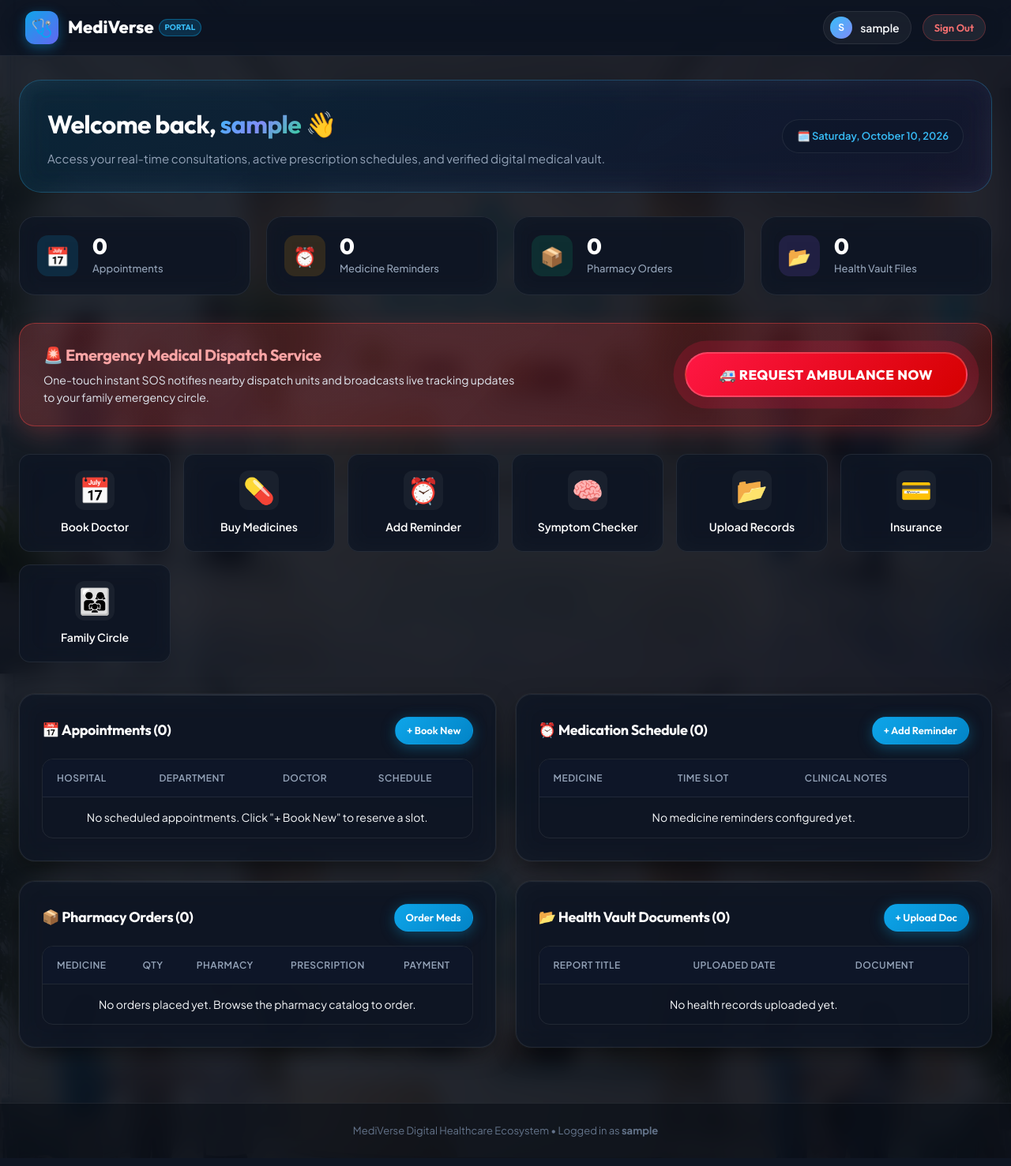
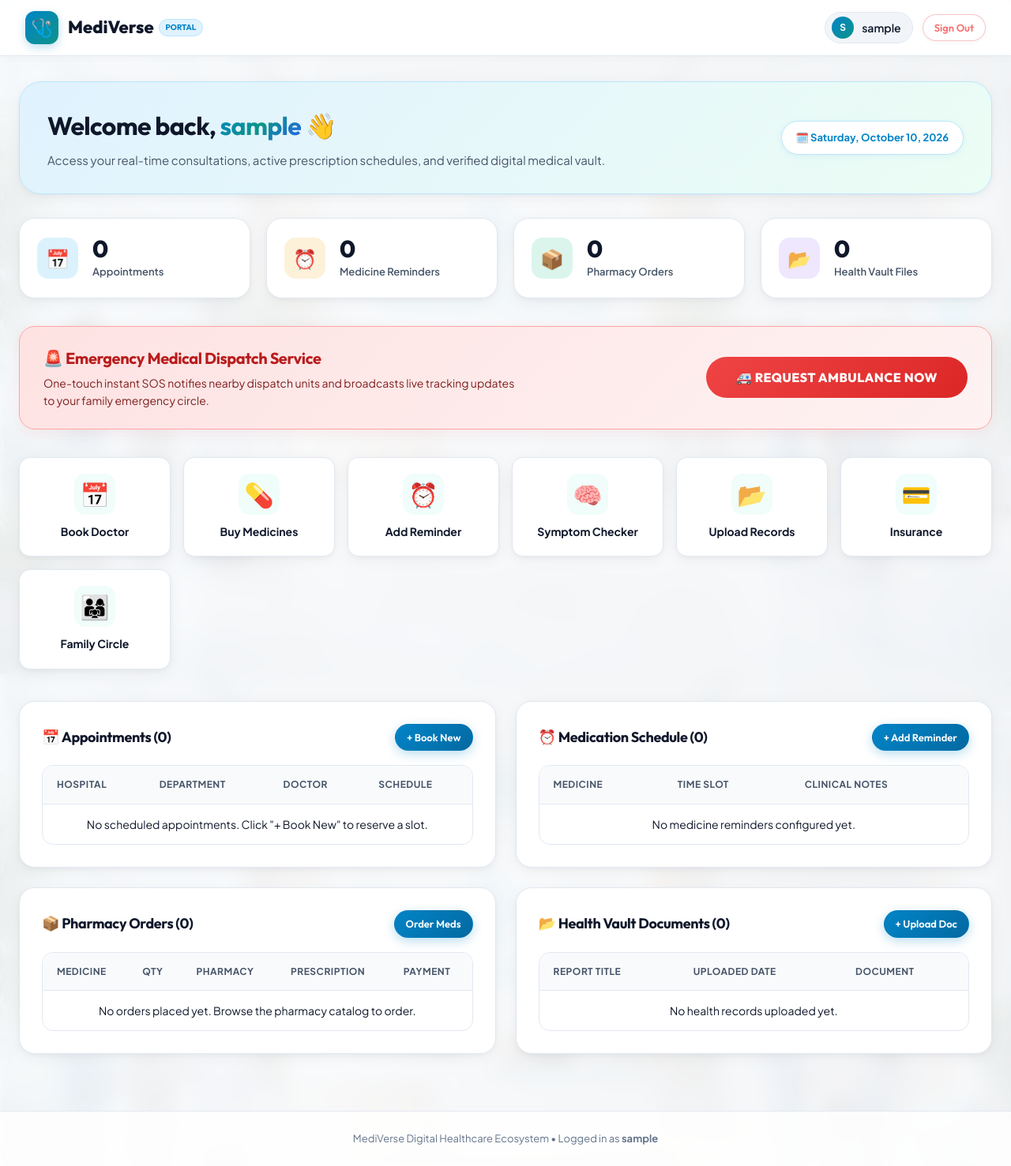
Before and after one commit to chandana-builds/MediVerse, a PHP site: page /dashboard.php in a window 1280 px wide. Shown: the whole page at 79% size. Before the commit the page ends 1440 px from the top, so only its background shows below. Run offline with PHP 8.4, Linux system fonts and the light colour scheme; the visitor is signed in with stand-in values (Sample User, id 1); data that the repository does not hold is empty.

Commit message:
style: transform UI to professional warm clinical light theme

```diff
--- a/htdocs/checkout.php
+++ b/htdocs/checkout.php
@@ -70,7 +70,7 @@ if ($_SERVER["REQUEST_METHOD"] == "POST") {
         }
 
         .summary-banner {
-            background: rgba(15, 23, 42, 0.7);
+            background: #f8fafc;
             border: 1px solid var(--border-subtle);
             border-radius: var(--radius-md);
             padding: 20px;
@@ -87,13 +87,13 @@ if ($_SERVER["REQUEST_METHOD"] == "POST") {
         }
 
         .summary-row strong {
-            color: #fff;
+            color: #0f172a;
         }
 
         .total-price {
             font-size: 24px;
             font-weight: 800;
-            color: #34d399;
+            color: #059669;
             font-family: var(--font-heading);
         }
     </style>
--- a/htdocs/dashboard.php
+++ b/htdocs/dashboard.php
@@ -38,16 +38,17 @@ $ord_count = $orders ? $orders->num_rows : 0;
             flex-wrap: wrap;
             gap: 20px;
             margin-bottom: 30px;
-            background: linear-gradient(135deg, rgba(14, 165, 233, 0.15), rgba(99, 102, 241, 0.1));
-            border: 1px solid rgba(56, 189, 248, 0.25);
+            background: linear-gradient(135deg, #e0f2fe 0%, #ecfdf5 100%);
+            border: 1px solid #bae6fd;
             border-radius: var(--radius-xl);
             padding: 30px 35px;
-            backdrop-filter: blur(16px);
+            box-shadow: var(--shadow-card);
         }
 
         .welcome-text h1 {
             font-size: 32px;
             margin-bottom: 6px;
+            color: #0f172a;
         }
 
         .welcome-text p {
@@ -56,16 +57,17 @@ $ord_count = $orders ? $orders->num_rows : 0;
         }
 
         .dash-date-badge {
-            background: rgba(15, 23, 42, 0.7);
-            border: 1px solid var(--border-subtle);
+            background: #ffffff;
+            border: 1px solid #bae6fd;
             padding: 10px 18px;
             border-radius: var(--radius-full);
             font-size: 13px;
-            font-weight: 600;
-            color: var(--primary-light);
+            font-weight: 700;
+            color: #0284c7;
             display: flex;
             align-items: center;
             gap: 8px;
+            box-shadow: 0 2px 8px rgba(2, 132, 199, 0.08);
         }
 
         /* KPI Quick Counters */
@@ -77,21 +79,21 @@ $ord_count = $orders ? $orders->num_rows : 0;
         }
 
         .kpi-card {
-            background: var(--bg-card);
+            background: #ffffff;
             border: 1px solid var(--border-subtle);
             border-radius: var(--radius-lg);
             padding: 22px;
-            backdrop-filter: blur(14px);
             display: flex;
             align-items: center;
             gap: 18px;
+            box-shadow: var(--shadow-card);
             transition: var(--transition);
         }
 
         .kpi-card:hover {
             transform: translateY(-3px);
-            border-color: rgba(56, 189, 248, 0.4);
-            box-shadow: 0 10px 25px -5px rgba(0, 0, 0, 0.5);
+            border-color: #93c5fd;
+            box-shadow: var(--shadow-card-hover);
         }
 
         .kpi-icon {
@@ -105,24 +107,24 @@ $ord_count = $orders ? $orders->num_rows : 0;
         }
 
         .kpi-info .kpi-num {
-            font-size: 28px;
+            font-size: 30px;
             font-weight: 800;
             font-family: var(--font-heading);
-            color: #fff;
+            color: #0f172a;
             line-height: 1.1;
         }
 
         .kpi-info .kpi-title {
             color: var(--text-muted);
             font-size: 13px;
-            font-weight: 500;
+            font-weight: 600;
             margin-top: 2px;
         }
 
         /* Emergency Action Banner */
         .emergency-banner {
-            background: linear-gradient(135deg, rgba(239, 68, 68, 0.22), rgba(185, 28, 28, 0.28));
-            border: 1px solid rgba(239, 68, 68, 0.45);
+            background: linear-gradient(135deg, #fee2e2 0%, #fef2f2 100%);
+            border: 1.5px solid #fca5a5;
             border-radius: var(--radius-lg);
             padding: 24px 30px;
             display: flex;
@@ -131,7 +133,7 @@ $ord_count = $orders ? $orders->num_rows : 0;
             flex-wrap: wrap;
             gap: 20px;
             margin-bottom: 35px;
-            box-shadow: 0 10px 30px -5px rgba(239, 68, 68, 0.25);
+            box-shadow: 0 4px 18px rgba(220, 38, 38, 0.08);
         }
 
         .emergency-text {
@@ -139,7 +141,7 @@ $ord_count = $orders ? $orders->num_rows : 0;
         }
 
         .emergency-text h3 {
-            color: #fca5a5;
+            color: #b91c1c;
             font-size: 20px;
             margin-bottom: 4px;
             display: flex;
@@ -148,7 +150,7 @@ $ord_count = $orders ? $orders->num_rows : 0;
         }
 
         .emergency-text p {
-            color: #e2e8f0;
+            color: #7f1d1d;
             font-size: 14px;
         }
 
@@ -161,14 +163,14 @@ $ord_count = $orders ? $orders->num_rows : 0;
         }
 
         .hub-item {
-            background: var(--bg-card);
+            background: #ffffff;
             border: 1px solid var(--border-subtle);
             border-radius: var(--radius-md);
             padding: 20px 15px;
             text-align: center;
             text-decoration: none;
-            color: #fff;
-            backdrop-filter: blur(14px);
+            color: var(--text-main);
+            box-shadow: var(--shadow-card);
             transition: var(--transition);
             display: flex;
             flex-direction: column;
@@ -178,25 +180,26 @@ $ord_count = $orders ? $orders->num_rows : 0;
 
         .hub-item:hover {
             transform: translateY(-4px);
-            background: var(--bg-card-hover);
-            border-color: rgba(56, 189, 248, 0.5);
-            box-shadow: 0 12px 25px -5px rgba(14, 165, 233, 0.25);
+            background: #ffffff;
+            border-color: #93c5fd;
+            box-shadow: var(--shadow-card-hover);
         }
 
         .hub-icon {
-            font-size: 32px;
-            width: 50px;
-            height: 50px;
+            font-size: 30px;
+            width: 52px;
+            height: 52px;
             display: flex;
             align-items: center;
             justify-content: center;
-            border-radius: 12px;
-            background: rgba(255, 255, 255, 0.05);
+            border-radius: 14px;
+            background: #f0fdfa;
         }
 
         .hub-title {
             font-size: 14px;
-            font-weight: 600;
+            font-weight: 700;
+            color: #0f172a;
         }
 
         /* Data Section Panels */
--- a/htdocs/style.css
+++ b/htdocs/style.css
@@ -1,57 +1,70 @@
 /* ==========================================================================
-   MEDIVERSE ULTIMATE DESIGN SYSTEM
-   Theme: Modern Healthcare Command Center (Dark Glassmorphism & Cyber Teal)
+   MEDIVERSE CLINICAL DESIGN SYSTEM
+   Theme: Professional Warm Healthcare (Light Medical Palette)
    ========================================================================== */
 
-@import url('https://fonts.googleapis.com/css2?family=Outfit:wght@400;500;600;700;800&family=Plus+Jakarta+Sans:wght@300;400;500;600;700&display=swap');
+@import url('https://fonts.googleapis.com/css2?family=Outfit:wght@400;500;600;700;800&family=Plus+Jakarta+Sans:wght@300;400;500;600;700;800&display=swap');
 
 :root {
-    /* Color Palette */
-    --bg-main: #080c15;
-    --bg-surface: #0f172a;
-    --bg-card: rgba(17, 24, 39, 0.75);
-    --bg-card-hover: rgba(26, 38, 62, 0.85);
-    --bg-glass: rgba(255, 255, 255, 0.04);
-    --bg-glass-heavy: rgba(13, 20, 36, 0.92);
+    /* Warm & Caring Medical Color Palette */
+    --bg-main: #f8fafc;
+    --bg-surface: #ffffff;
+    --bg-card: #ffffff;
+    --bg-card-hover: #ffffff;
+    --bg-glass: rgba(255, 255, 255, 0.92);
+    --bg-glass-heavy: rgba(255, 255, 255, 0.98);
+    --bg-subtle: #f1f5f9;
+    --bg-warm-tint: #f0fdfa; /* Soft caring mint tint */
 
-    /* Brand Gradients & Accents */
-    --primary: #0ea5e9;
-    --primary-light: #38bdf8;
-    --primary-glow: rgba(14, 165, 233, 0.35);
-    --secondary: #06b6d4;
-    --accent: #6366f1;
-    --accent-glow: rgba(99, 102, 241, 0.3);
-    --success: #10b981;
-    --success-glow: rgba(16, 185, 129, 0.3);
-    --warning: #f59e0b;
-    --danger: #ef4444;
-    --danger-glow: rgba(239, 68, 68, 0.4);
+    /* Healthcare Trust & Vitality Colors */
+    --primary: #0284c7;         /* Deep Trust Blue */
+    --primary-light: #0ea5e9;   /* Bright Clinical Cyan */
+    --primary-soft: #e0f2fe;    /* Calming Sky Tint */
+    --primary-glow: rgba(14, 165, 233, 0.2);
 
-    /* Text Hierarchy */
-    --text-main: #f8fafc;
-    --text-muted: #94a3b8;
-    --text-dim: #64748b;
+    --secondary: #0d9488;       /* Healing Teal */
+    --secondary-soft: #ccfbf1;  /* Soft Healing Aqua */
 
-    /* Borders & Outlines */
-    --border-subtle: rgba(255, 255, 255, 0.08);
-    --border-glow: rgba(56, 189, 248, 0.3);
-    --border-focus: #38bdf8;
+    --accent: #4f46e5;          /* Care Indigo */
+    --accent-soft: #e0e7ff;
 
-    /* Typography */
+    --success: #059669;         /* Wellness Emerald */
+    --success-soft: #ecfdf5;
+
+    --warning: #d97706;         /* Attention Amber */
+    --warning-soft: #fef3c7;
+
+    --danger: #dc2626;          /* Immediate Emergency Red */
+    --danger-soft: #fee2e2;
+    --danger-glow: rgba(220, 38, 38, 0.25);
+
+    /* Legible Clinical Typography */
+    --text-main: #0f172a;       /* Deep Slate Charcoal */
+    --text-muted: #475569;      /* Readable Medium Slate */
+    --text-dim: #64748b;        /* Subtle Detail Gray */
+    --text-on-primary: #ffffff;
+
+    /* Clean Medical Borders & Outlines */
+    --border-subtle: #e2e8f0;
+    --border-card: #e2e8f0;
+    --border-glow: rgba(14, 165, 233, 0.28);
+    --border-focus: #0284c7;
+
+    /* Typography Families */
     --font-heading: 'Outfit', -apple-system, BlinkMacSystemFont, sans-serif;
     --font-body: 'Plus Jakarta Sans', -apple-system, BlinkMacSystemFont, sans-serif;
 
-    /* Shadows & Radii */
+    /* Friendly Rounded Shapes & Soft Shadows */
     --radius-sm: 8px;
     --radius-md: 14px;
     --radius-lg: 20px;
     --radius-xl: 28px;
     --radius-full: 9999px;
 
-    --shadow-card: 0 10px 30px -5px rgba(0, 0, 0, 0.6), 0 0 1px 1px rgba(255, 255, 255, 0.05);
-    --shadow-glow: 0 0 35px -5px var(--primary-glow);
-    --shadow-danger-glow: 0 0 30px -5px var(--danger-glow);
-    --transition: all 0.25s cubic-bezier(0.4, 0, 0.2, 1);
+    --shadow-card: 0 4px 20px -2px rgba(15, 23, 42, 0.06), 0 2px 6px -1px rgba(15, 23, 42, 0.04);
+    --shadow-card-hover: 0 12px 28px -4px rgba(14, 165, 233, 0.12), 0 4px 10px -2px rgba(15, 23, 42, 0.05);
+    --shadow-glow: 0 0 25px rgba(14, 165, 233, 0.2);
+    --transition: all 0.22s cubic-bezier(0.4, 0, 0.2, 1);
 }
 
 /* Base Styles */
@@ -64,9 +77,9 @@
 body {
     background-color: var(--bg-main);
     background-image:
-        radial-gradient(at 10% 20%, rgba(14, 165, 233, 0.12) 0px, transparent 40%),
-        radial-gradient(at 90% 10%, rgba(99, 102, 241, 0.12) 0px, transparent 40%),
-        radial-gradient(at 50% 90%, rgba(16, 185, 129, 0.08) 0px, transparent 50%),
+        radial-gradient(at 5% 10%, rgba(14, 165, 233, 0.08) 0px, transparent 40%),
+        radial-gradient(at 95% 15%, rgba(13, 148, 136, 0.08) 0px, transparent 40%),
+        radial-gradient(at 50% 95%, rgba(245, 158, 11, 0.04) 0px, transparent 50%),
         url("hospital-bg.png");
     background-attachment: fixed;
     background-position: center;
@@ -79,12 +92,12 @@ body {
     -webkit-font-smoothing: antialiased;
 }
 
-/* Background Backdrop Layer */
+/* Warm Translucent Page Backdrop Layer */
 .page-backdrop {
     min-height: 100vh;
-    background: rgba(8, 12, 21, 0.88);
-    backdrop-filter: blur(14px);
-    -webkit-backdrop-filter: blur(14px);
+    background: rgba(248, 250, 252, 0.94);
+    backdrop-filter: blur(12px);
+    -webkit-backdrop-filter: blur(12px);
     display: flex;
     flex-direction: column;
 }
@@ -93,12 +106,12 @@ body {
 h1, h2, h3, h4, h5, h6 {
     font-family: var(--font-heading);
     font-weight: 700;
-    color: #fff;
+    color: var(--text-main);
     letter-spacing: -0.02em;
 }
 
 .gradient-text {
-    background: linear-gradient(135deg, #38bdf8 0%, #818cf8 50%, #34d399 100%);
+    background: linear-gradient(135deg, #0284c7 0%, #0d9488 50%, #2563eb 100%);
     -webkit-background-clip: text;
     -webkit-text-fill-color: transparent;
 }
@@ -110,14 +123,15 @@ h1, h2, h3, h4, h5, h6 {
     position: sticky;
     top: 0;
     z-index: 100;
-    background: rgba(13, 20, 36, 0.8);
-    backdrop-filter: blur(20px);
-    -webkit-backdrop-filter: blur(20px);
+    background: rgba(255, 255, 255, 0.94);
+    backdrop-filter: blur(16px);
+    -webkit-backdrop-filter: blur(16px);
     border-bottom: 1px solid var(--border-subtle);
     padding: 14px 32px;
     display: flex;
     justify-content: space-between;
     align-items: center;
+    box-shadow: 0 2px 10px rgba(15, 23, 42, 0.03);
     transition: var(--transition);
 }
 
@@ -132,19 +146,20 @@ h1, h2, h3, h4, h5, h6 {
     width: 42px;
     height: 42px;
     border-radius: 12px;
-    background: linear-gradient(135deg, #0ea5e9, #6366f1);
+    background: linear-gradient(135deg, #0284c7, #0d9488);
     display: flex;
     align-items: center;
     justify-content: center;
     font-size: 22px;
-    box-shadow: 0 4px 15px rgba(14, 165, 233, 0.4);
+    box-shadow: 0 4px 12px rgba(2, 132, 199, 0.25);
+    color: #fff;
 }
 
 .brand-name {
     font-size: 22px;
     font-family: var(--font-heading);
     font-weight: 800;
-    color: #fff;
+    color: var(--text-main);
     display: flex;
     align-items: center;
     gap: 6px;
@@ -154,24 +169,24 @@ h1, h2, h3, h4, h5, h6 {
     font-size: 10px;
     font-weight: 700;
     text-transform: uppercase;
-    padding: 2px 7px;
+    padding: 2px 8px;
     border-radius: var(--radius-full);
-    background: rgba(14, 165, 233, 0.2);
-    color: var(--primary-light);
-    border: 1px solid rgba(14, 165, 233, 0.4);
+    background: #e0f2fe;
+    color: #0284c7;
+    border: 1px solid #bae6fd;
 }
 
 .nav-menu {
     display: flex;
     align-items: center;
-    gap: 14px;
+    gap: 12px;
 }
 
 .nav-link {
     color: var(--text-muted);
     text-decoration: none;
     font-size: 14px;
-    font-weight: 500;
+    font-weight: 600;
     padding: 8px 14px;
     border-radius: var(--radius-sm);
     transition: var(--transition);
@@ -181,14 +196,14 @@ h1, h2, h3, h4, h5, h6 {
 }
 
 .nav-link:hover, .nav-link.active {
-    color: #fff;
-    background: rgba(255, 255, 255, 0.06);
+    color: var(--primary);
+    background: var(--bg-subtle);
 }
 
 .nav-user-pill {
-    background: rgba(255, 255, 255, 0.05);
+    background: #f1f5f9;
     border: 1px solid var(--border-subtle);
-    padding: 6px 14px 6px 8px;
+    padding: 5px 14px 5px 8px;
     border-radius: var(--radius-full);
     display: flex;
     align-items: center;
@@ -202,7 +217,7 @@ h1, h2, h3, h4, h5, h6 {
     width: 28px;
     height: 28px;
     border-radius: 50%;
-    background: linear-gradient(135deg, #38bdf8, #818cf8);
+    background: linear-gradient(135deg, #0284c7, #0d9488);
     display: flex;
     align-items: center;
     justify-content: center;
@@ -232,67 +247,69 @@ h1, h2, h3, h4, h5, h6 {
 }
 
 .btn-primary {
-    background: linear-gradient(135deg, #0ea5e9, #0284c7);
+    background: linear-gradient(135deg, #0284c7, #0369a1);
     color: #fff;
-    box-shadow: 0 4px 18px rgba(14, 165, 233, 0.35);
+    box-shadow: 0 4px 14px rgba(2, 132, 199, 0.28);
 }
 .btn-primary:hover {
     transform: translateY(-2px);
-    box-shadow: 0 6px 25px rgba(14, 165, 233, 0.55);
-    background: linear-gradient(135deg, #38bdf8, #0ea5e9);
+    box-shadow: 0 6px 20px rgba(2, 132, 199, 0.4);
+    background: linear-gradient(135deg, #0369a1, #0284c7);
 }
 
 .btn-secondary {
-    background: rgba(255, 255, 255, 0.08);
-    color: #fff;
-    border: 1px solid var(--border-subtle);
+    background: #ffffff;
+    color: var(--text-main);
+    border: 1px solid var(--border-card);
+    box-shadow: 0 2px 6px rgba(15, 23, 42, 0.04);
 }
 .btn-secondary:hover {
-    background: rgba(255, 255, 255, 0.15);
+    background: var(--bg-subtle);
+    border-color: #cbd5e1;
     transform: translateY(-2px);
 }
 
 .btn-success {
-    background: linear-gradient(135deg, #10b981, #059669);
+    background: linear-gradient(135deg, #059669, #047857);
     color: #fff;
-    box-shadow: 0 4px 18px rgba(16, 185, 129, 0.3);
+    box-shadow: 0 4px 14px rgba(5, 150, 105, 0.28);
 }
 .btn-success:hover {
     transform: translateY(-2px);
-    box-shadow: 0 6px 25px rgba(16, 185, 129, 0.5);
+    box-shadow: 0 6px 20px rgba(5, 150, 105, 0.4);
 }
 
 .btn-danger {
     background: linear-gradient(135deg, #ef4444, #dc2626);
     color: #fff;
-    box-shadow: 0 4px 18px rgba(239, 68, 68, 0.35);
+    box-shadow: 0 4px 14px rgba(239, 68, 68, 0.28);
 }
 .btn-danger:hover {
     transform: translateY(-2px);
-    box-shadow: 0 6px 25px rgba(239, 68, 68, 0.55);
+    box-shadow: 0 6px 20px rgba(239, 68, 68, 0.4);
 }
 
 .btn-emergency {
-    background: linear-gradient(135deg, #ff1744, #d50000);
+    background: linear-gradient(135deg, #ef4444, #dc2626);
     color: #fff;
-    font-size: 17px;
+    font-size: 16px;
     font-weight: 800;
     letter-spacing: 0.5px;
-    padding: 16px 42px;
+    padding: 16px 38px;
     border-radius: var(--radius-full);
-    border: 2px solid rgba(255, 255, 255, 0.2);
-    box-shadow: 0 0 35px rgba(255, 23, 68, 0.6);
-    animation: pulse-sos 2s infinite;
+    border: none;
+    box-shadow: 0 6px 25px rgba(220, 38, 38, 0.38);
+    animation: pulse-sos 2.2s infinite;
 }
 .btn-emergency:hover {
-    transform: scale(1.05);
-    box-shadow: 0 0 50px rgba(255, 23, 68, 0.85);
+    transform: scale(1.04);
+    box-shadow: 0 8px 32px rgba(220, 38, 38, 0.55);
 }
 
 @keyframes pulse-sos {
-    0% { box-shadow: 0 0 0 0 rgba(255, 23, 68, 0.7); }
-    70% { box-shadow: 0 0 0 20px rgba(255, 23, 68, 0); }
-    100% { box-shadow: 0 0 0 0 rgba(255, 23, 68, 0); }
+    0% { box-shadow: 0 0 0 0 rgba(239, 68, 68, 0.6); }
+    70% { box-shadow: 0 0 0 16px rgba(239, 68, 68, 0); }
+    100% { box-shadow: 0 0 0 0 rgba(239, 68, 68, 0); }
 }
 
 .btn-sm {
@@ -311,32 +328,20 @@ h1, h2, h3, h4, h5, h6 {
    CARDS & CONTAINERS
    ========================================================================== */
 .container {
-    max-width: 1320px;
+    max-width: 1280px;
     margin: 0 auto;
-    padding: 30px 24px;
+    padding: 32px 24px;
     width: 100%;
 }
 
 .glass-panel {
     background: var(--bg-card);
-    backdrop-filter: blur(16px);
-    -webkit-backdrop-filter: blur(16px);
-    border: 1px solid var(--border-subtle);
+    border: 1px solid var(--border-card);
     border-radius: var(--radius-lg);
     box-shadow: var(--shadow-card);
     padding: 28px;
     position: relative;
     overflow: hidden;
-}
-
-.glass-panel::before {
-    content: '';
-    position: absolute;
-    top: 0;
-    left: 0;
-    right: 0;
-    height: 1px;
-    background: linear-gradient(90deg, transparent, rgba(255, 255, 255, 0.15), transparent);
 }
 
 /* ==========================================================================
@@ -392,7 +396,8 @@ select.form-control option {
 .table-responsive {
     overflow-x: auto;
     border-radius: var(--radius-md);
-    border: 1px solid var(--border-subtle);
+    border: 1px solid var(--border-card);
+    background: #ffffff;
 }
 
 .med-table {
@@ -403,19 +408,19 @@ select.form-control option {
 }
 
 .med-table th {
-    background: rgba(15, 23, 42, 0.9);
+    background: #f8fafc;
     color: var(--text-muted);
-    font-weight: 600;
+    font-weight: 700;
     text-transform: uppercase;
     font-size: 12px;
     letter-spacing: 0.5px;
     padding: 14px 18px;
-    border-bottom: 1px solid var(--border-subtle);
+    border-bottom: 1px solid var(--border-card);
 }
 
 .med-table td {
     padding: 14px 18px;
-    border-bottom: 1px solid rgba(255, 255, 255, 0.05);
+    border-bottom: 1px solid #f1f5f9;
     color: var(--text-main);
 }
 
@@ -472,7 +477,7 @@ select.form-control option {
     text-align: center;
     font-size: 13px;
     color: var(--text-dim);
-    background: rgba(8, 12, 21, 0.6);
+    background: rgba(255, 255, 255, 0.85);
 }
 
 /* Responsive adjustments */
```
Also changed, not shown: other parts of htdocs/style.css (+24 -25 lines), htdocs/appointment.php (+7 -6 lines), htdocs/emergency.php (+14 -12 lines), htdocs/index.php (+32 -30 lines), htdocs/login.php (+10 -10 lines), htdocs/medicine.php (+8 -9 lines), htdocs/register.php (+13 -13 lines), htdocs/symptom.php (+12 -10 lines).
